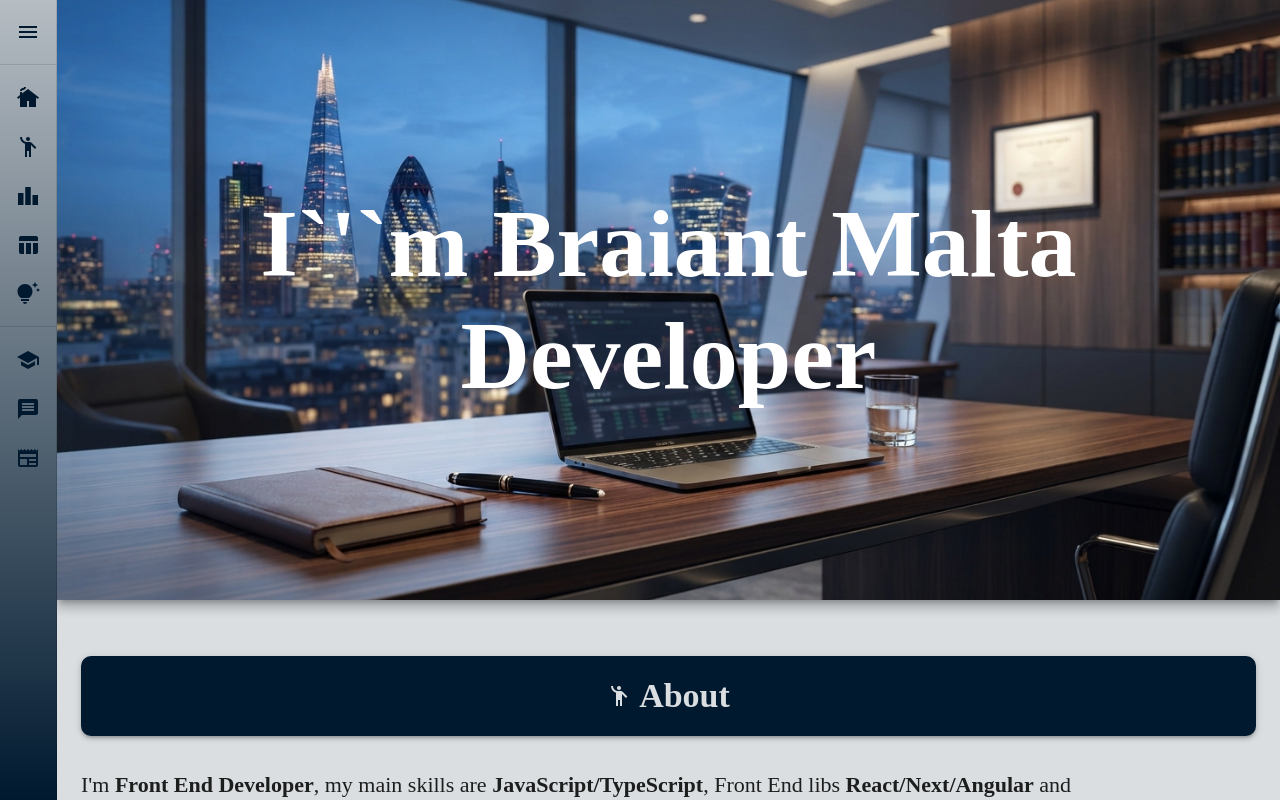
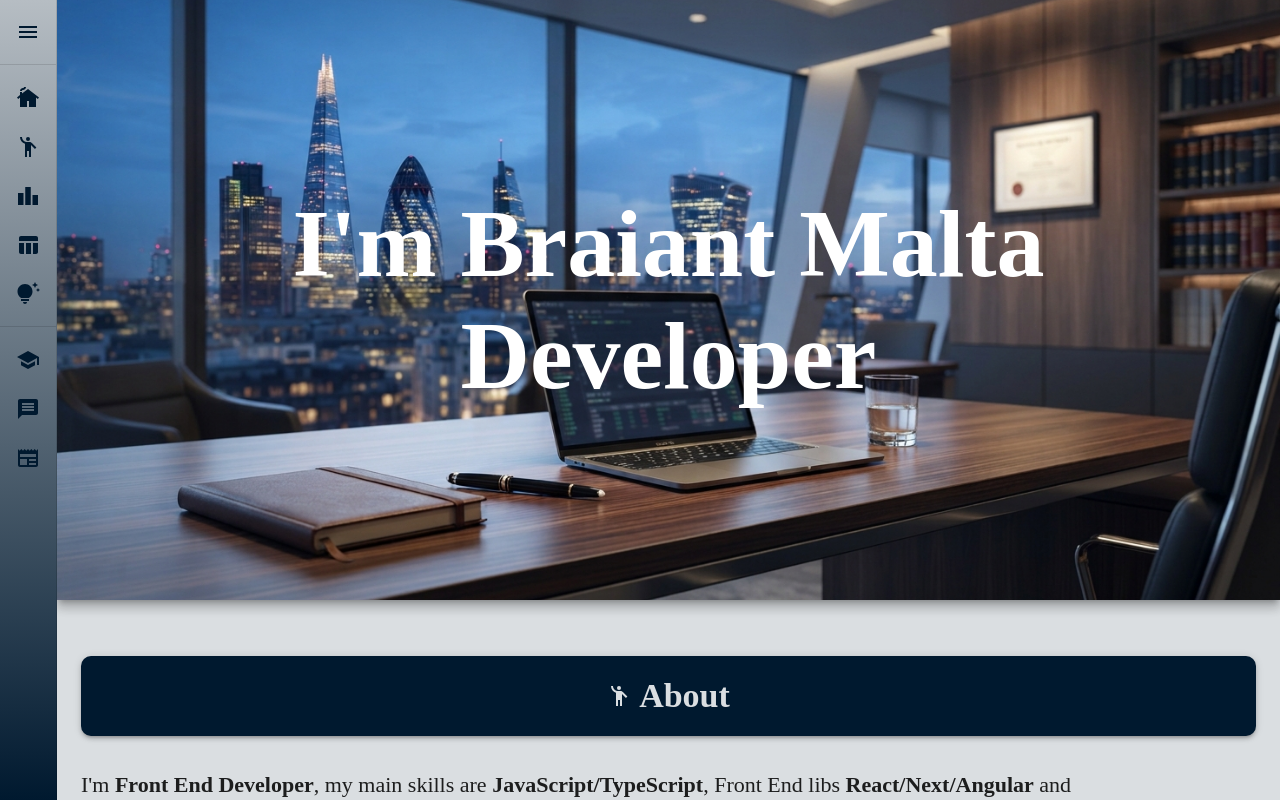
Before and after one commit to mrbraiant/new-portfolio, a Next.js app: page / in a window 1280 px wide. Shown: the top 800 px of the page. Built offline with nearby package versions, Linux system fonts and the light colour scheme; a web font is replaced by a local one.

Commit message:
improving main banner

```diff
--- a/src/app/components/layout/images/mainImage/index.tsx
+++ b/src/app/components/layout/images/mainImage/index.tsx
@@ -1,7 +1,5 @@
-import { Text } from '@components/text';
-// import { useMediaQuery, useTheme } from '@mui/material';
 // import Image from 'next/image';
-import { Wrapper } from '../style';
+import { AnimatedTitle, Wrapper } from '../style';
 
 export const MainImage = () => {
   // const theme = useTheme();
@@ -32,16 +30,9 @@ export const MainImage = () => {
         }}
       /> */}
       <Wrapper>
-        <Text
-          type="h1"
-          style={{
-            textAlign: 'center',
-            fontWeight: '800',
-          }}
-          color="white"
-        >
-          I`&apos;`m Braiant Malta <br /> Developer
-        </Text>
+        <AnimatedTitle variant="h1">
+          I&apos;m Braiant Malta <br /> Developer
+        </AnimatedTitle>
       </Wrapper>
     </>
   );
--- a/src/app/components/layout/images/style.ts
+++ b/src/app/components/layout/images/style.ts
@@ -1,4 +1,8 @@
-import { styled } from '@mui/material';
+import {
+  keyframes,
+  styled,
+  Typography,
+} from '@mui/material';
 
 export const Wrapper = styled('div')({
   display: 'flex',
@@ -11,3 +15,24 @@ export const Wrapper = styled('div')({
   width: '100%',
   height: 'inherit',
 });
+
+const fadeInUp = keyframes`
+  from {
+    opacity: 0;
+    transform: translateY(20px);
+  }
+  to {
+    opacity: 1;
+    transform: translateY(0);
+  }
+`;
+
+export const AnimatedTitle = styled(Typography)(
+  // eslint-disable-next-line @typescript-eslint/no-unused-vars
+  ({ theme }) => ({
+    textAlign: 'center',
+    fontWeight: 800,
+    color: 'white',
+    animation: `${fadeInUp} 1s cubic-bezier(0.16, 1, 0.3, 1) forwards`,
+  }),
+);
```
